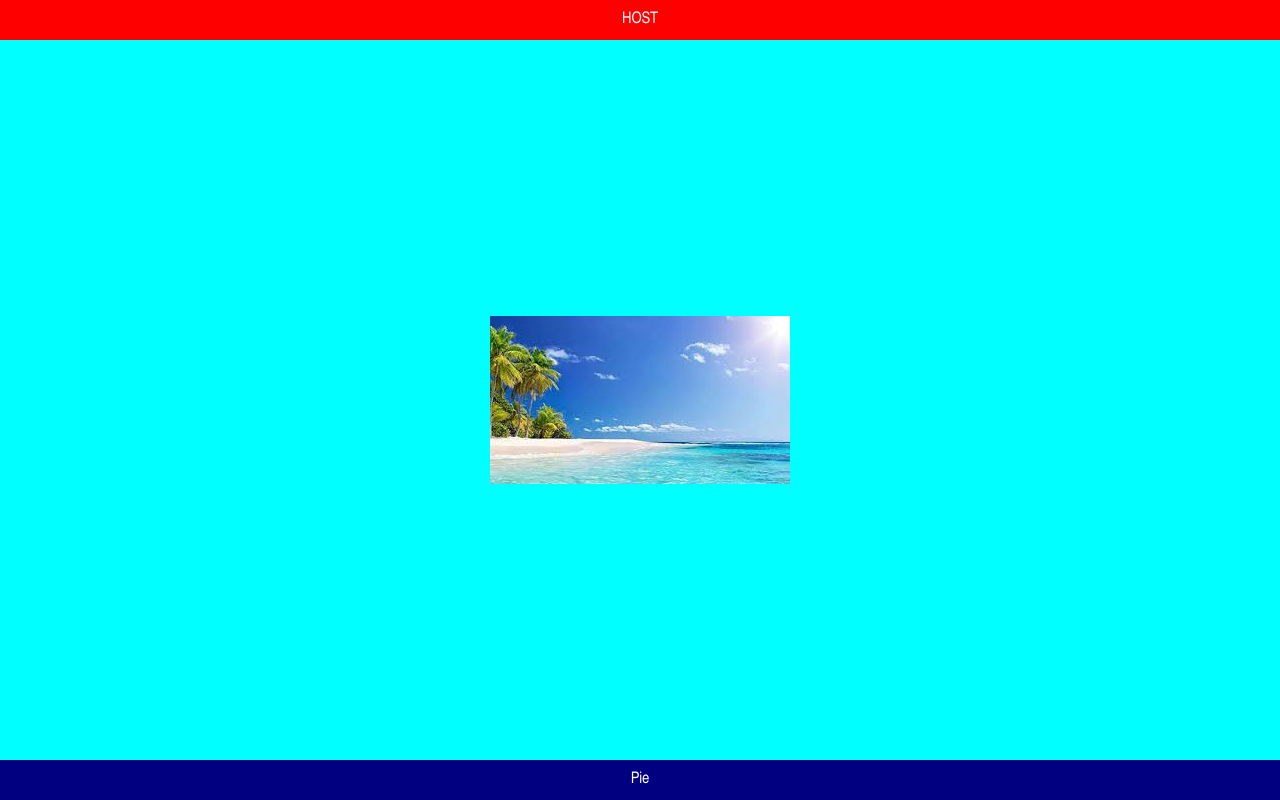
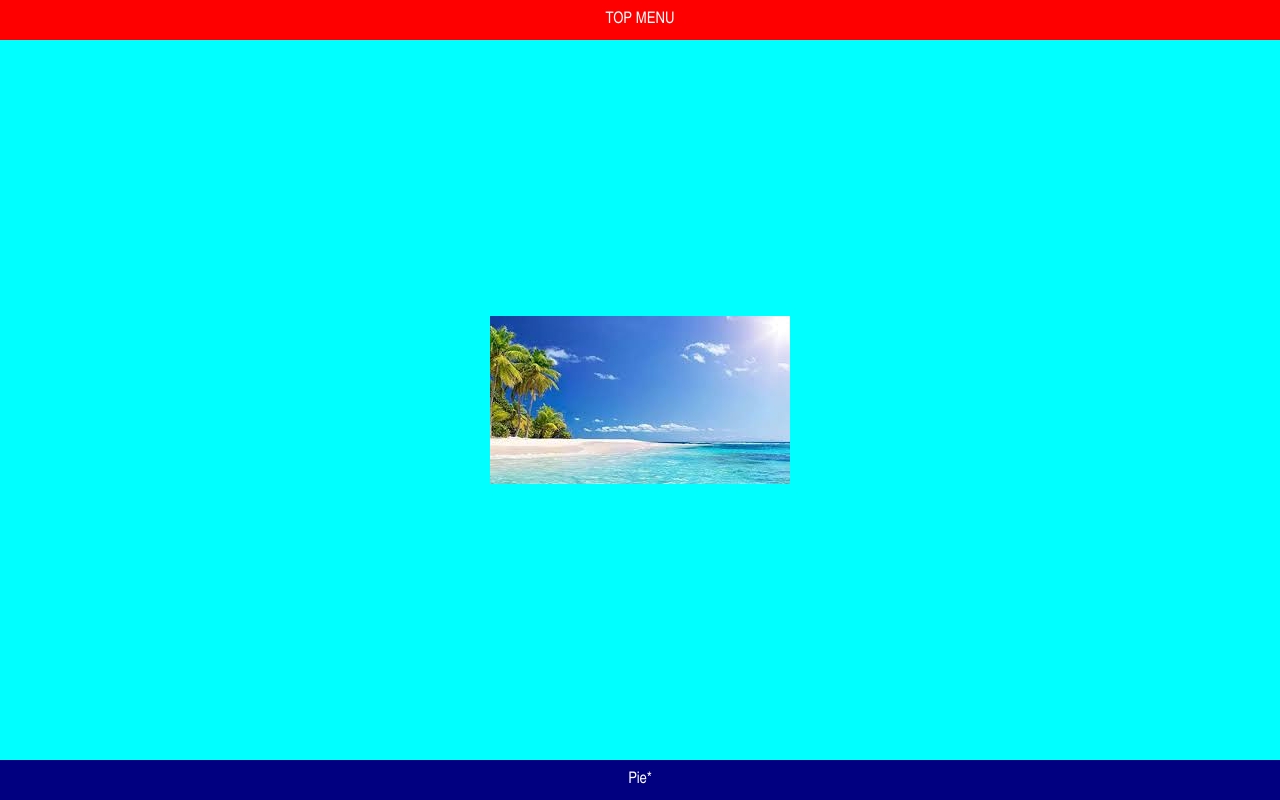
Before and after one commit to mmhgarcia/difusor_web, a React (Create React App) app: page / in a window 1280 px wide. Built offline with nearby package versions, Linux system fonts and the light colour scheme.

Commit message:
Haciendo ajuste a imagen

```diff
--- a/src/common/components/julia/ui.js
+++ b/src/common/components/julia/ui.js
@@ -1,25 +1,77 @@
 import styles from './ui.module.css';
 import imagen from '../../../assets/playa.jpeg';
 
+function adjust(){
+
+  var ua = navigator.userAgent || navigator.vendor || window.opera || window.chrome;
+  //console.log("ua ok");
+
+  var isInstagram = (ua.indexOf('Instagram') > -1) ? true : false;
+  //console.log("isInstagram", isInstagram);
+
+  if (document.documentElement.classList) {
+
+    if (isInstagram) {
+
+      // First we get the viewport height and we multiple it by 1% to get a value for a vh unit
+      let vh = window.innerHeight * 0.01;
+
+      // Set the value in the --vh custom property to the root of the document
+      document.documentElement.style.setProperty('--vh', `${vh}px`);
+
+      //OK
+      document.getElementsByClassName("imagen")[0].style.border = "10px solid red";
+
+      //prueba
+      document.getElementsByClassName("imagen")[0].style.marginTop = 5 + "vh";
+
+      //imagen.classList.add("instagram");
+
+    }
+
+  }
+
+}
+
+
+function TopMenu(){
+
+  return (
+    <div id="host">
+      TOP MENU
+    </div>
+  );
+}
+
+
+function Pie() {
+
+  adjust();
+
+  return (
+    <div className={styles.pie}>
+      Pie*
+    </div>
+  );
+}
+
+
 const Ui = () =>{
+
   return(
     <>
 
       <div className={styles.padre}>
 
         <div className={styles.menu}>
-          <span id="host">HOST</span>
+          <TopMenu />
         </div>
 
         <div className={styles.imagen}>
-          <img src={imagen} alt="" />
+          <img src={imagen} alt="" className="imagen"/>
         </div>
 
-
-        <div className={styles.pie}>
-          Pie
-        </div>
-
+        <Pie />
 
       </div>
 
--- a/src/common/components/julia/ui.module.css
+++ b/src/common/components/julia/ui.module.css
@@ -1,6 +1,7 @@
       body{
         background-color: green;
         margin: 0 0 0 0;
+        height: 100vh;      /* a test by alberto */
       }
 
     /*
```
